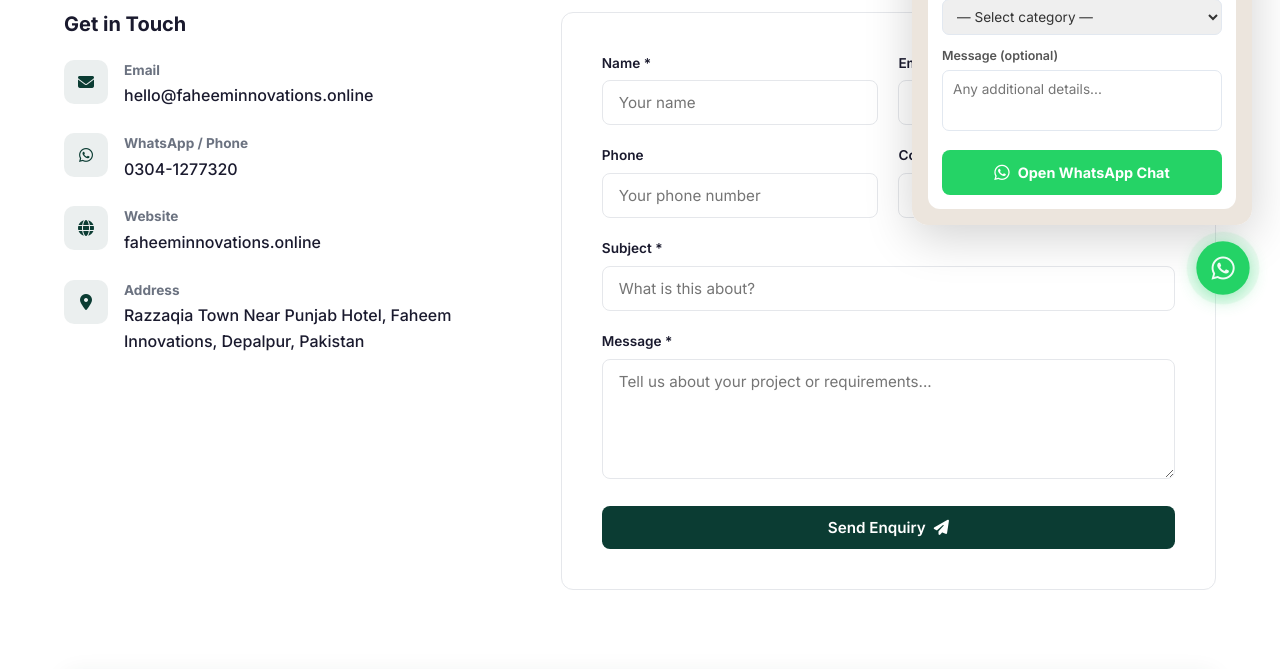
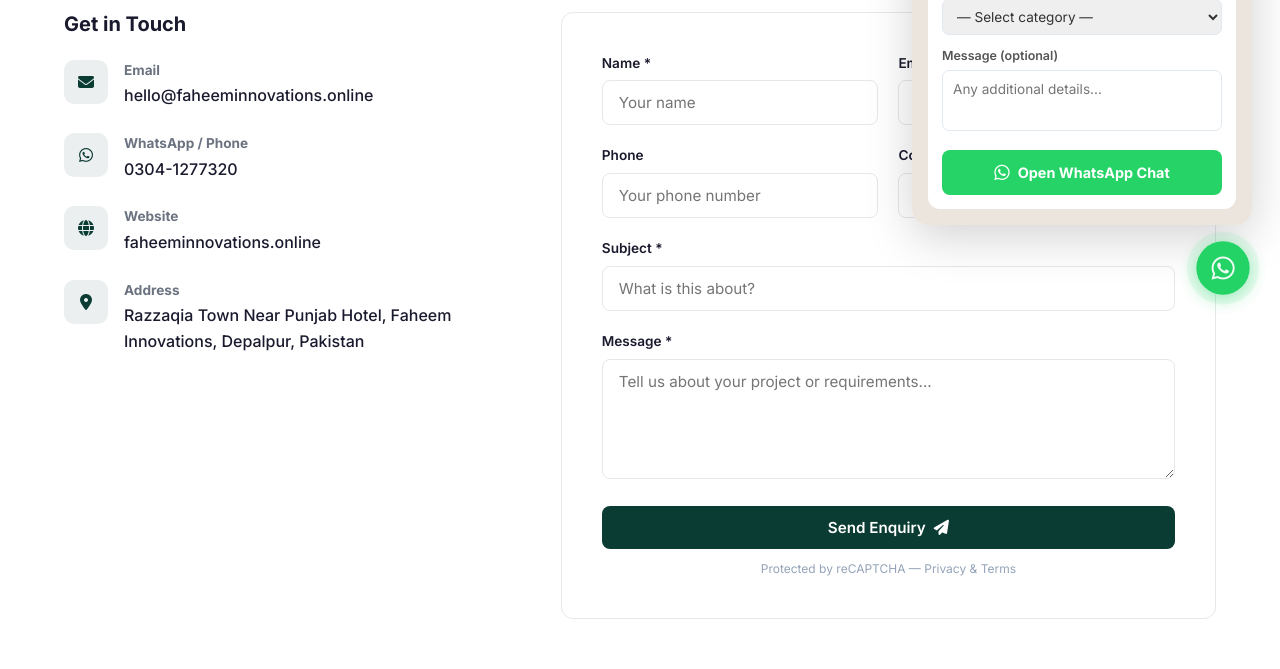
Before and after one commit to faheeminnovations/faheeminnovations, a PHP site: page /faheeminnovations/contact in a window 1280 px wide. Shown: the part 475-1144 px from the top of the page. Run offline with PHP 8.4, Linux system fonts and the light colour scheme; data comes from the database, SQL or seed files in the repository; data that the repository does not hold is empty; some libraries are stand-ins or nearby versions.

Commit message:
Feature: add reCAPTCHA v3 to contact form

```diff
--- a/assets/main.js
+++ b/assets/main.js
@@ -71,15 +71,15 @@ document.addEventListener('DOMContentLoaded', function () {
     reveals.forEach(r => revealObs.observe(r));
   }
 
-  // Contact form
+  // Contact form with reCAPTCHA v3
   const form = document.getElementById('contactForm');
   if (form) {
-    form.addEventListener('submit', async function (e) {
-      e.preventDefault();
+    // reCAPTCHA done event — actual submit
+    form.addEventListener('recaptcha_done', async function() {
       const btn = form.querySelector('[type=submit]');
       const msg = document.getElementById('formSuccess');
       btn.disabled = true;
-      btn.textContent = 'Sending...';
+      btn.innerHTML = 'Sending... <i class="fas fa-spinner fa-spin"></i>';
       try {
         const res = await fetch(form.action, { method: 'POST', body: new FormData(form) });
         const data = await res.json();
@@ -93,7 +93,7 @@ document.addEventListener('DOMContentLoaded', function () {
         alert('Network error. Please try again.');
       }
       btn.disabled = false;
-      btn.textContent = 'Send Enquiry';
+      btn.innerHTML = 'Send Enquiry <i class="fas fa-paper-plane"></i>';
     });
   }
 });
--- a/contact.php
+++ b/contact.php
@@ -53,6 +53,7 @@ require_once 'includes/header.php';
         </div>
         <form id="contactForm" action="<?= SITE_URL ?>/includes/submit-enquiry.php" method="POST">
           <input type="hidden" name="csrf_token" value="<?= csrf_token() ?>">
+          <input type="hidden" name="recaptcha_token" id="recaptchaToken">
           <div class="form-row">
             <div class="form-group">
               <label>Name *</label>
@@ -82,6 +83,11 @@ require_once 'includes/header.php';
             <textarea name="message" required placeholder="Tell us about your project or requirements..."></textarea>
           </div>
           <button type="submit" class="btn btn-primary" style="width:100%;justify-content:center">Send Enquiry <i class="fas fa-paper-plane"></i></button>
+          <p style="font-size:0.75rem;color:#94a3b8;margin-top:10px;text-align:center">
+            Protected by reCAPTCHA —
+            <a href="https://policies.google.com/privacy" target="_blank" style="color:#94a3b8">Privacy</a> &
+            <a href="https://policies.google.com/terms" target="_blank" style="color:#94a3b8">Terms</a>
+          </p>
         </form>
       </div>
     </div>
@@ -108,3 +114,17 @@ require_once 'includes/header.php';
 </section>
 
 <?php require_once 'includes/footer.php'; ?>
+<script src="https://www.google.com/recaptcha/api.js?render=6Lc9VtAtAAAAALMPYL0OQ2WNvEJE1Ye932uwYNIy"></script>
+<script>
+document.getElementById('contactForm').addEventListener('submit', function(e) {
+  e.preventDefault();
+  var form = this;
+  grecaptcha.ready(function() {
+    grecaptcha.execute('6Lc9VtAtAAAAALMPYL0OQ2WNvEJE1Ye932uwYNIy', {action: 'contact'}).then(function(token) {
+      document.getElementById('recaptchaToken').value = token;
+      // Now submit via fetch (handled by main.js)
+      form.dispatchEvent(new Event('recaptcha_done'));
+    });
+  });
+});
+</script>
```
Also changed, not shown: includes/submit-enquiry.php (+12 -0 lines).
